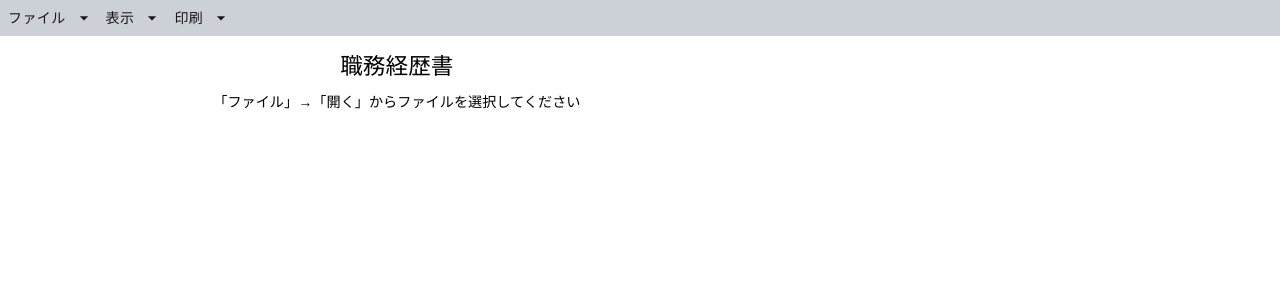
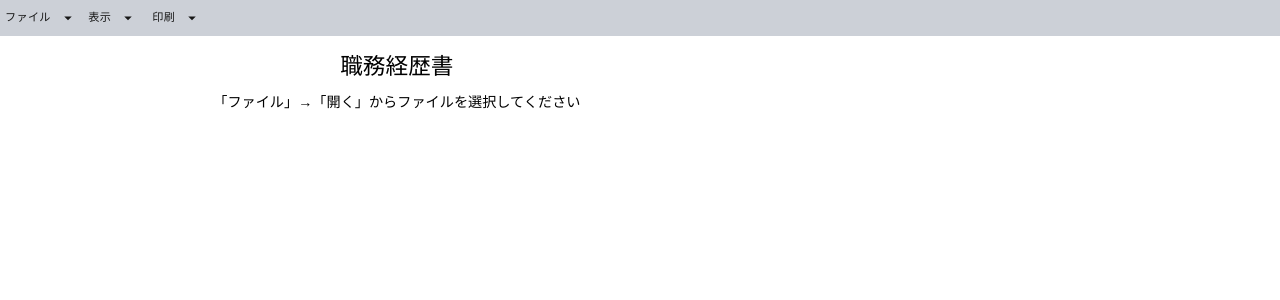
Before and after one commit to phinesze/phinesze-careers-next, a Next.js app: page /preview in a window 1280 px wide. Shown: the top 300 px of the page. Built offline with nearby package versions, Linux system fonts and the light colour scheme.

Commit message:
ThemeProviderをlayoutに定義するためにMuiThemeProvider.tsxを作成して適応させる

```diff
--- a/src/app/layout.tsx
+++ b/src/app/layout.tsx
@@ -1,6 +1,7 @@
 import type { Metadata } from "next";
 import { Geist, Geist_Mono } from "next/font/google";
 import "./globals.css";
+import { MuiThemeProvider } from "@/components/MuiThemeProvider";
 import { MenuHeader } from "@/components/MenuHeader";
 import { cn } from "@//utils/cn";
 
@@ -29,10 +30,12 @@ export default function RootLayout({
       <body
         className={cn(geistSans.variable, geistMono.variable, "antialiased")}
       >
-        <section className="flex h-screen w-full flex-col print:h-full">
-          <MenuHeader />
-          <main className="h-0 flex-1">{children}</main>
-        </section>
+        <MuiThemeProvider>
+          <section className="flex h-screen w-full flex-col print:h-full">
+            <MenuHeader />
+            <main className="h-0 flex-1">{children}</main>
+          </section>
+        </MuiThemeProvider>
       </body>
     </html>
   );
--- a/src/components/MenuHeader.tsx
+++ b/src/components/MenuHeader.tsx
@@ -10,7 +10,6 @@ import {
   MenuList,
   Typography,
 } from "@mui/material";
-import { createTheme, ThemeProvider } from "@mui/material/styles";
 import ArrowDropDownIcon from "@mui/icons-material/ArrowDropDown";
 import CheckIcon from "@mui/icons-material/Check";
 import NoteAddIcon from "@mui/icons-material/NoteAdd";
@@ -25,11 +24,6 @@ import LockIcon from "@mui/icons-material/Lock";
 import { useCareerHistory } from "@/composables/useCareerHistory";
 import { useCareerHistoryState } from "@/composables/useCareerHistoryState";
 import { useDisplayModeState } from "@/composables/useDisplayModeState";
-
-// OS のカラースキーム (prefers-color-scheme) に追従してライト/ダークを切り替える
-const menuTheme = createTheme({
-  colorSchemes: { light: true, dark: true },
-});
 
 export function MenuHeader() {
   const [fileAnchorEl, setFileAnchorEl] = useState<null | HTMLElement>(null);
@@ -97,7 +91,6 @@ export function MenuHeader() {
   };
 
   return (
-    <ThemeProvider theme={menuTheme}>
     <header className="flex h-9 w-full cursor-pointer bg-gray-400/50 print:hidden">
       {/* ファイル */}
       <Button
@@ -233,6 +226,5 @@ export function MenuHeader() {
         </MenuList>
       </Menu>
     </header>
-    </ThemeProvider>
   );
 }
--- /dev/null
+++ b/src/components/MuiThemeProvider.tsx
@@ -0,0 +1,29 @@
+"use client";
+
+import { createTheme, ThemeProvider } from "@mui/material/styles";
+
+const muiTheme = createTheme({
+  typography: { fontSize: 12 },
+  // theme.spacing(1) の単位 (デフォルト 8px)。Grid の spacing や Paper/Box の padding がまとめて縮む
+  spacing: 2,
+  components: {
+    MuiOutlinedInput: {
+      styleOverrides: {
+        // 入力欄内側の余白 (size="small" のデフォルトは 8.5px 14px)
+        input: { padding: "6px 6px" },
+      },
+    },
+    MuiTextField: { defaultProps: { size: "small", margin: "dense" } },
+    MuiFormControl: { defaultProps: { size: "small", margin: "dense" } },
+    MuiSelect: { defaultProps: { size: "small" } },
+    MuiCheckbox: { defaultProps: { size: "small" } },
+    MuiButton: { defaultProps: { size: "small" } },
+    MuiIconButton: { defaultProps: { size: "small" } },
+  },
+  // OS のカラースキーム (prefers-color-scheme) に追従してライト/ダークを切り替える
+  colorSchemes: { light: true, dark: true },
+});
+
+export function MuiThemeProvider({ children }: { children: React.ReactNode }) {
+  return <ThemeProvider theme={muiTheme}>{children}</ThemeProvider>;
+}
--- a/src/components/organisms/CareerEditHistoryEdit.tsx
+++ b/src/components/organisms/CareerEditHistoryEdit.tsx
@@ -2,7 +2,6 @@
 
 import { useCareerHistoryState } from "@/composables/useCareerHistoryState";
 import Form from "@rjsf/mui";
-import { createTheme, ThemeProvider } from "@mui/material/styles";
 import { RJSFSchema } from "@rjsf/utils";
 import { customizeValidator } from "@rjsf/validator-ajv8";
 import careerHistorySchema from "@/schemas/CareerHistory.schema.json";
@@ -19,30 +18,9 @@ export function CareerEditHistoryEdit() {
   const { careerHistory, setCareerHistory, setIsChanged } =
     useCareerHistoryState();
 
-  const formTheme = createTheme({
-    typography: { fontSize: 12 },
-    // theme.spacing(1) の単位 (デフォルト 8px)。Grid の spacing や Paper/Box の padding がまとめて縮む
-    spacing: 2,
-    components: {
-      MuiOutlinedInput: {
-        styleOverrides: {
-          // 入力欄内側の余白 (size="small" のデフォルトは 8.5px 14px)
-          input: { padding: "6px 6px" },
-        },
-      },
-      MuiTextField: { defaultProps: { size: "small", margin: "dense" } },
-      MuiFormControl: { defaultProps: { size: "small", margin: "dense" } },
-      MuiSelect: { defaultProps: { size: "small" } },
-      MuiCheckbox: { defaultProps: { size: "small" } },
-      MuiButton: { defaultProps: { size: "small" } },
-      MuiIconButton: { defaultProps: { size: "small" } },
-    },
-    colorSchemes: { light: true, dark: true },
-  });
-
   return (
     <div className="m-5 max-w-300 not-print:pt-[8mm]">
-      <ThemeProvider theme={formTheme}>
+      {/* <ThemeProvider theme={formTheme}> */}
       <Box>
         <Form
           schema={careerHistorySchema as RJSFSchema}
@@ -66,7 +44,7 @@ export function CareerEditHistoryEdit() {
           <></>
         </Form>
       </Box>
-      </ThemeProvider>
+      {/* </ThemeProvider> */}
     </div>
   );
 }
```
Lines whose indentation alone changed are shown as unchanged.
